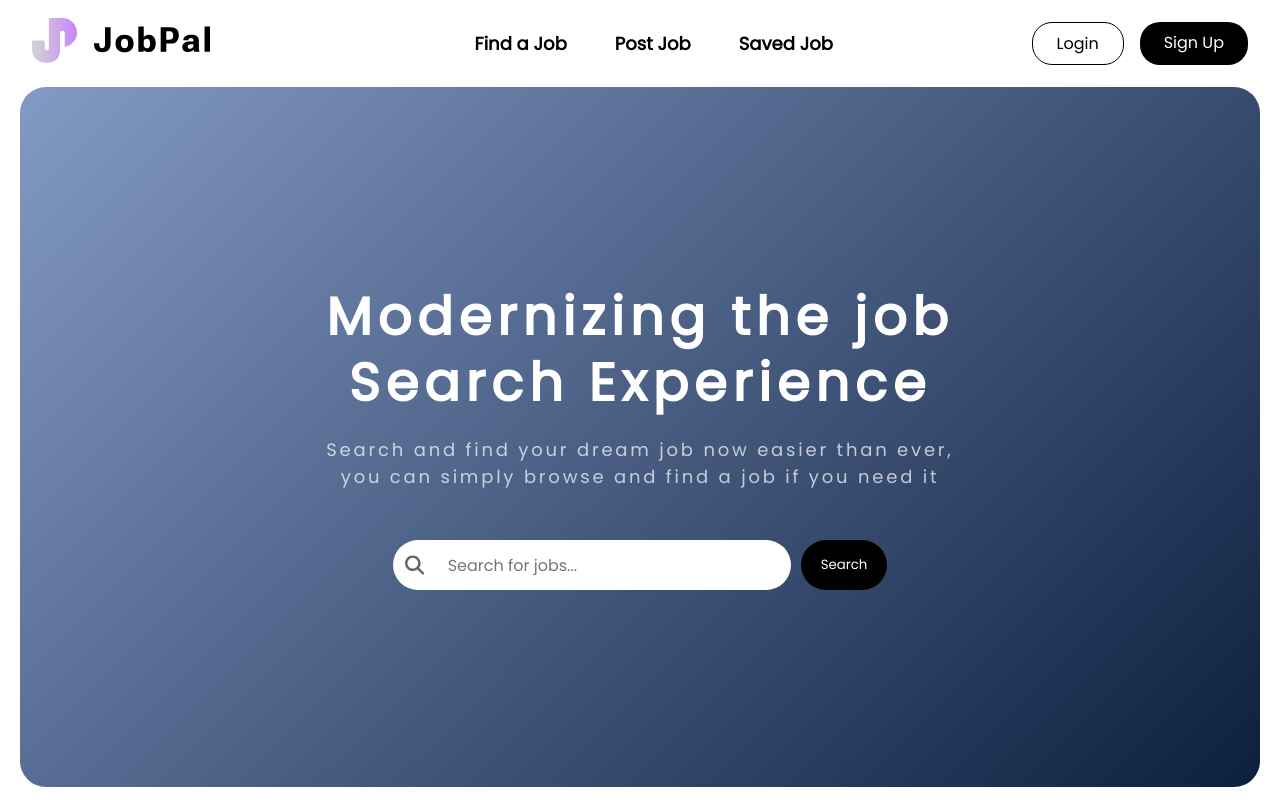
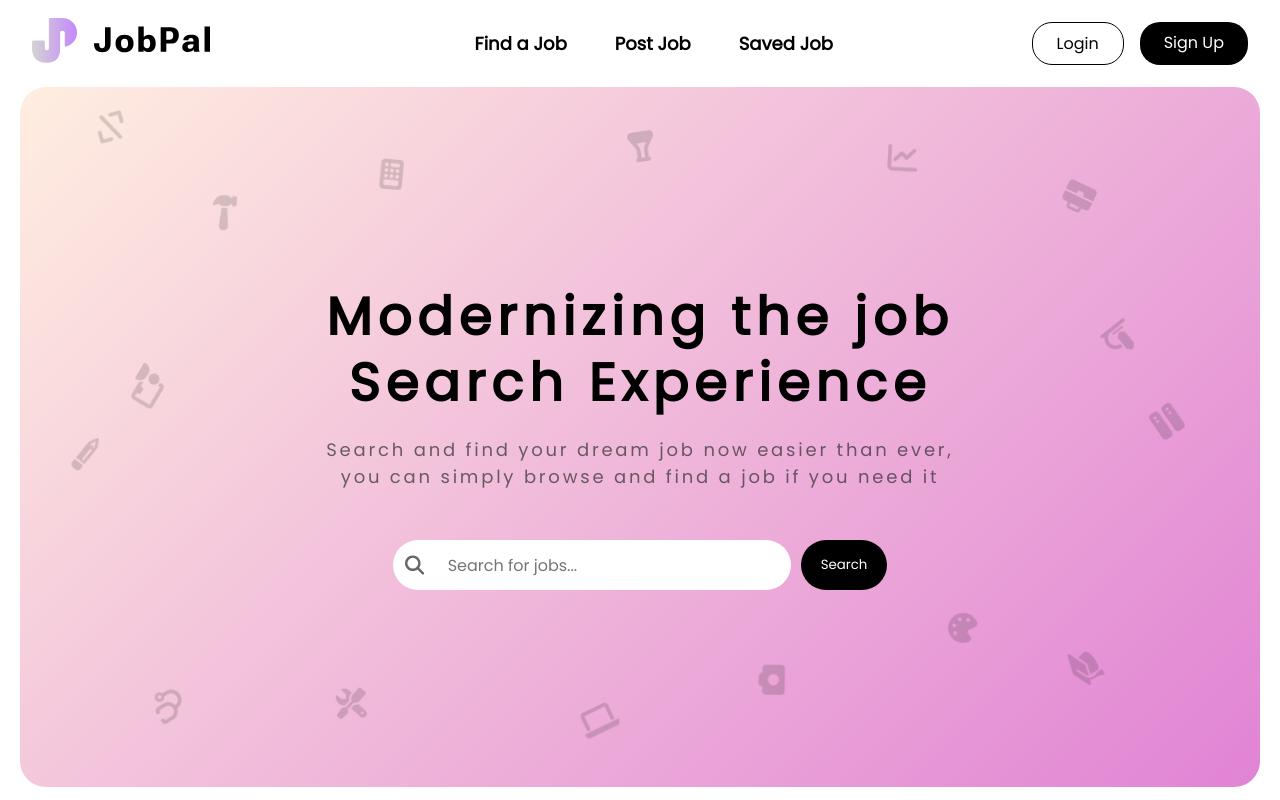
Before and after one commit to Nishan123/jobpal_frontend, a React (Create React App) app: page /home in a window 1280 px wide. Built offline with nearby package versions, Linux system fonts and the light colour scheme; no server answers.

Commit message:
Made UI scrollable

```diff
--- /dev/null
+++ b/src/components/FloatingLogos/FloatingLogos.css
@@ -0,0 +1,58 @@
+.floating-logos {
+  position: absolute;
+  width: 100%;
+  height: 100%;
+  pointer-events: none;
+}
+
+.floating-logo {
+  position: absolute;
+  opacity: 0.15;
+  color: #000;
+  z-index: 1;
+  font-size: 30px; /* Set uniform size for all icons */
+}
+
+@keyframes float-1 {
+  0% { transform: translate(0, 0) rotate(0deg); }
+  33% { transform: translate(10px, -10px) rotate(120deg); }
+  66% { transform: translate(-10px, 5px) rotate(240deg); }
+  100% { transform: translate(0, 0) rotate(360deg); }
+}
+
+@keyframes float-2 {
+  0% { transform: translate(0, 0) rotate(0deg); }
+  50% { transform: translate(-12px, -12px) rotate(180deg); }
+  100% { transform: translate(0, 0) rotate(360deg); }
+}
+
+@keyframes float-3 {
+  0% { transform: translate(0, 0) rotate(0deg); }
+  33% { transform: translate(8px, 8px) rotate(-120deg); }
+  66% { transform: translate(-8px, -12px) rotate(-240deg); }
+  100% { transform: translate(0, 0) rotate(-360deg); }
+}
+
+/* Safe zones to avoid text collision */
+.float-1 { top: 5%; left: 5%; animation: float-1 12s infinite ease-in-out; }
+.float-2 { top: 15%; left: 85%; animation: float-2 15s infinite ease-in-out; }
+.float-3 { top: 85%; left: 10%; animation: float-3 18s infinite ease-in-out; }
+.float-4 { top: 80%; left: 85%; animation: float-1 20s infinite ease-in-out; }
+.float-5 { top: 8%; left: 70%; animation: float-2 14s infinite ease-in-out; }
+.float-6 { top: 85%; left: 25%; animation: float-3 16s infinite ease-in-out; }
+.float-7 { top: 75%; left: 75%; animation: float-1 19s infinite ease-in-out; }
+.float-8 { top: 12%; left: 30%; animation: float-2 13s infinite ease-in-out; }
+
+/* Bottom row icons */
+.float-9 { top: 88%; left: 45%; animation: float-3 17s infinite ease-in-out; }
+.float-10 { top: 82%; left: 60%; animation: float-1 21s infinite ease-in-out; }
+
+/* Top row icons */
+.float-11 { top: 8%; left: 50%; animation: float-2 14s infinite ease-in-out; }
+.float-12 { top: 15%; left: 15%; animation: float-3 16s infinite ease-in-out; }
+
+/* Side areas */
+.float-13 { top: 45%; left: 92%; animation: float-1 18s infinite ease-in-out; }
+.float-14 { top: 52%; left: 5%; animation: float-2 15s infinite ease-in-out; }
+.float-15 { top: 35%; left: 88%; animation: float-3 17s infinite ease-in-out; }
+.float-16 { top: 42%; left: 8%; animation: float-1 19s infinite ease-in-out; }
--- /dev/null
+++ b/src/components/FloatingLogos/index.jsx
@@ -0,0 +1,61 @@
+import React from 'react';
+import { FontAwesomeIcon } from '@fortawesome/react-fontawesome';
+import {
+  faCode,
+  faBriefcase,
+  faStethoscope,
+  faGraduationCap,
+  faChartLine,
+  faTools,
+  faPalette,
+  faCalculator,
+  faLaptop,
+  faCamera,
+  faFlask,
+  faHammer,
+  faServer,
+  faPencilAlt,
+  faMicroscope,
+  faChalkboardTeacher
+} from '@fortawesome/free-solid-svg-icons';
+import './FloatingLogos.css';
+
+const FloatingLogos = () => {
+  const logos = [
+    { icon: faCode },
+    { icon: faBriefcase },
+    { icon: faStethoscope },
+    { icon: faGraduationCap },
+    { icon: faChartLine },
+    { icon: faTools },
+    { icon: faPalette },
+    { icon: faCalculator },
+    { icon: faLaptop },
+    { icon: faCamera },
+    { icon: faFlask },
+    { icon: faHammer },
+    { icon: faServer },
+    { icon: faPencilAlt },
+    { icon: faMicroscope },
+    { icon: faChalkboardTeacher }
+  ].map((logo, index) => ({
+    ...logo,
+    class: `float-${index + 1}`,
+    delay: Math.random() * -15
+  }));
+
+  return (
+    <div className="floating-logos">
+      {logos.map((logo, index) => (
+        <FontAwesomeIcon
+          key={index}
+          icon={logo.icon}
+          className={`floating-logo ${logo.class}`}
+          style={{ animationDelay: `${logo.delay}s` }}
+        />
+      ))}
+    </div>
+  );
+};
+
+export default FloatingLogos;
--- a/src/components/Home/index.css
+++ b/src/components/Home/index.css
@@ -17,7 +17,7 @@
   line-height: 1.8cap;
   letter-spacing: 0.16cap;
   text-align: center;
-  color: #fff;
+  color: #000000;
   font-weight: bold;
   margin-bottom: 20px;
 }
@@ -30,7 +30,7 @@
   text-align: center;
 }
 .small-tagline p {
-  color: #fff;
+  color: #2f2f2f;
   top: 50%;
   opacity: 0.7;
   margin-bottom: 30px;
@@ -63,7 +63,7 @@
   left: 12px;
   top: 50%;
   transform: translateY(-50%);
-  color: #666;
+  color: #565656;
 }
 
 .search-input {
@@ -98,9 +98,12 @@
 .banner-img {
   margin: 0 20px 0px 20px;
   border-radius: 26px;
-  background: linear-gradient(135deg, #839ac4 0%, #0d1f3e 100%);
+  background: linear-gradient(135deg, #ffeee0 0%, #e183d4 100%);
   display: flex;
   flex-direction: column;
   justify-content: center;
   box-sizing: border-box;
+  position: relative;
+  overflow: hidden;
+  min-height: 400px;
 }
--- a/src/components/Home/index.jsx
+++ b/src/components/Home/index.jsx
@@ -3,13 +3,19 @@ import Navbar from "../Navbar";
 import { Link } from "react-router-dom";
 import { FontAwesomeIcon } from '@fortawesome/react-fontawesome';
 import { faSearch } from '@fortawesome/free-solid-svg-icons';
+import FloatingLogos from "../FloatingLogos";
 import "./index.css";
 
 const Home = () => {
+
+  const handleSignup = () => {
+    console.log("Sign up");
+  }
   return (
     <div className="home-container">
       <Navbar />
       <div className="banner-img">
+        <FloatingLogos />
         <div className="title">
           <h3>
             Modernizing the job <br />
--- a/src/components/Login/index.css
+++ b/src/components/Login/index.css
@@ -1,6 +1,3 @@
-body {
-    overflow: hidden;
-  }
 
   .login-page {
     min-height: 100vh;
--- a/src/components/PostJob/index.jsx
+++ b/src/components/PostJob/index.jsx
@@ -45,7 +45,6 @@ const navigate=useNavigate();
       salary: salary
     };
 
-    console.log('Sending job data:', jobPost); // Debug log
 
     try {
       const response = await axios.post("http://localhost:5000/createJob/", jobPost, {
--- a/src/components/Signup/index.css
+++ b/src/components/Signup/index.css
@@ -1,7 +1,3 @@
-body {
-  overflow: hidden;
-}
-
 .signup-page {
   min-height: 100vh;
   display: flex;
--- a/src/components/Signup/index.jsx
+++ b/src/components/Signup/index.jsx
@@ -1,15 +1,47 @@
 import React from "react";
-import { Link } from "react-router-dom";
+import { Link, useNavigate } from "react-router-dom";
 import "./index.css";
+import axios from "axios";
 import jobSearching from "../../Assets/images/job_searching.png";
 import { ReactComponent as LogoImage } from "../../Assets/images/jobpal_logo.svg";
 
 function Signup() {
+  const navigate = useNavigate();
+  const [firstName, setFirstName] = React.useState("");
+  const [lastName, setLastName] = React.useState("");
+  const [email, setEmail] = React.useState("");
+  const [password, setPassword] = React.useState("");
+  const [confirmPassword, setConfirmPassword] = React.useState("");
+
+  const handleSubmit = async (e) => {
+    e.preventDefault();
+    const user = {
+      first_name: firstName,
+      last_name: lastName,
+      email: email,
+      password: password,
+    };
+    try {
+      const response = await axios.post("http://localhost:5000/signup", user, {
+        headers: {
+          "Content-Type": "application/json",
+        },
+      });
+
+      if (response.status === 200 || response.status === 201) {
+        window.alert("Signup Successful!");
+        navigate("/home");
+      }
+    } catch (error) {
+      const errorMessage = error.response?.data?.error || error.message;
+      window.alert(errorMessage);
+    }
+  };
   return (
     <div className="signup-page">
       <nav className="signup-nav">
         <Link to="/">
-          <LogoImage className="logo-img"/>
+          <LogoImage className="logo-img" />
         </Link>
       </nav>
       <div className="signup-container">
@@ -18,17 +50,44 @@ function Signup() {
             <div className="signup-box">
               <h2>Create a new account</h2>
               <div className="name-fields">
-                <input className="input-field" type="text" placeholder="First name" />
-                <input className="input-field" type="text" placeholder="Last name" />
+                <input
+                  onChange={(e) => setFirstName(e.target.value)}
+                  className="input-field"
+                  type="text"
+                  placeholder="First name"
+                />
+                <input
+                  onChange={(e) => setLastName(e.target.value)}
+                  className="input-field"
+                  type="text"
+                  placeholder="Last name"
+                />
               </div>
-              <input className="input-field" type="email" placeholder="Email" />
-              <input className="input-field" type="password" placeholder="Password" />
-              <input className="input-field" type="password" placeholder="Confirm password" />
+              <input
+                onChange={(e) => setEmail(e.target.value)}
+                className="input-field"
+                type="email"
+                placeholder="Email"
+              />
+              <input
+                onChange={(e) => setPassword(e.target.value)}
+                className="input-field"
+                type="password"
+                placeholder="Password"
+              />
+              <input
+                onChange={(e) => setConfirmPassword(e.target.value)}
+                className="input-field"
+                type="password"
+                placeholder="Confirm password"
+              />
               <div className="terms">
                 <input type="checkbox" id="terms" />
                 <label htmlFor="terms">Agree to the terms and conditions</label>
               </div>
-              <button className="signup-button">Signup</button>
+              <button className="signup-button" onClick={handleSubmit}>
+                Signup
+              </button>
               <p className="login-link">
                 Already have an account? <a href="/login">Log in.</a>
               </p>
@@ -39,7 +98,11 @@ function Signup() {
             <h1>the job</h1>
             <h1>search Experience</h1>
             <p>JobPal a job marketplace</p>
-            <img src={jobSearching} alt="Job search illustration" className="job-search" />
+            <img
+              src={jobSearching}
+              alt="Job search illustration"
+              className="job-search"
+            />
             <button className="continue-as-guest">Continue as guest</button>
           </div>
         </div>
```
Also changed, not shown: 2 other files (tests, documents, lock files or other folders).
